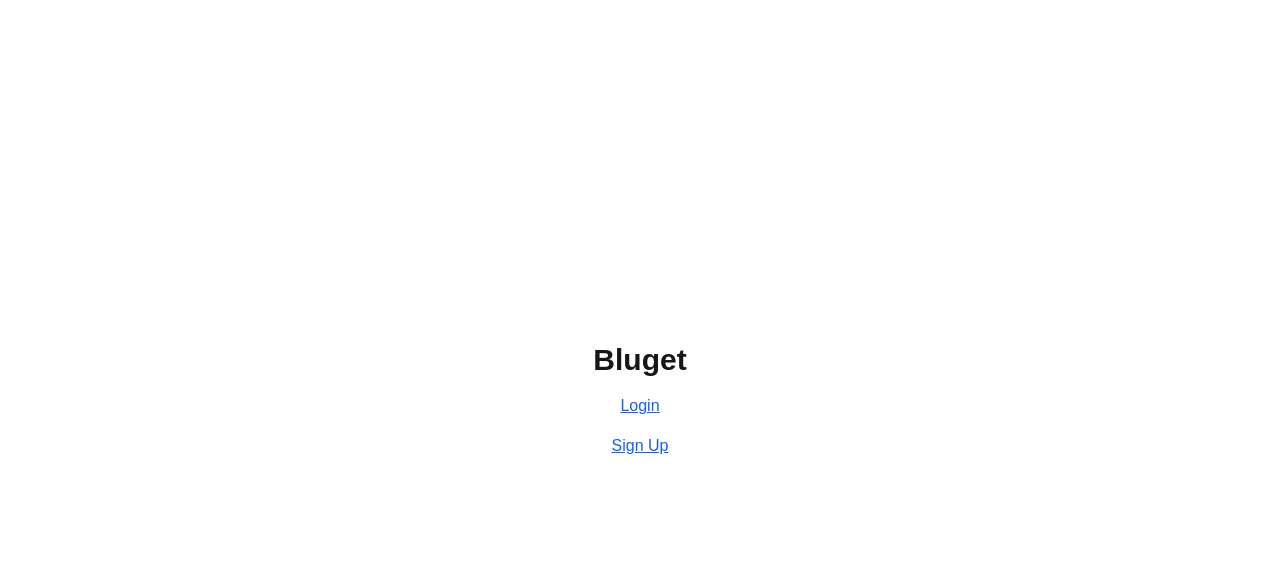
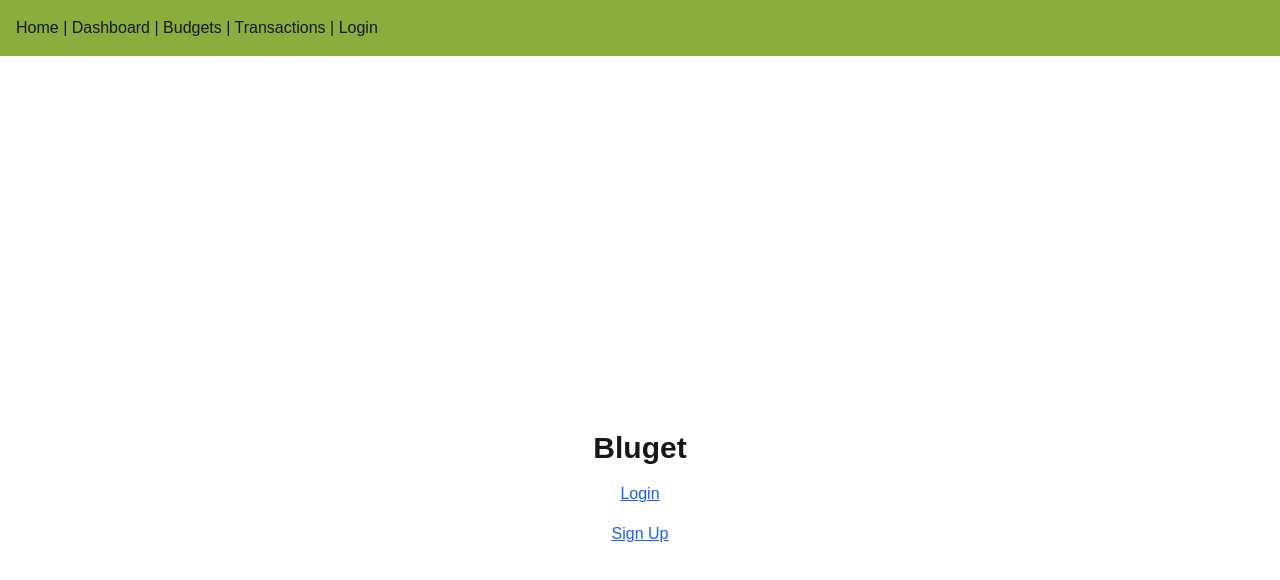
Before and after one commit to DylanDtm4/Bluget, a Next.js app in the folder frontend/: page / in a window 1280 px wide. Shown: the top 580 px of the page. Built offline with nearby package versions, Linux system fonts and the light colour scheme; no server answers.

Commit message:
Frontend work

```diff
--- /dev/null
+++ b/frontend/src/app/(auth)/login/page.tsx
@@ -0,0 +1,24 @@
+import Link from "next/link";
+
+export default function LoginPage() {
+  return (
+    <div style={{ padding: "2rem" }}>
+      <h1>Login Page</h1>
+      <form>
+        <div>
+          <label>Email:</label>
+          <input type="email" placeholder="Enter your email" />
+        </div>
+        <div>
+          <label>Password:</label>
+          <input type="password" placeholder="Enter your password" />
+        </div>
+        <button type="submit">Login</button>
+      </form>
+
+      <p>
+        Don't have an account? <Link href="/signup">Sign up</Link>
+      </p>
+    </div>
+  );
+}
--- /dev/null
+++ b/frontend/src/app/(auth)/signup/page.tsx
@@ -0,0 +1,24 @@
+import Link from "next/link";
+
+export default function SignupPage() {
+  return (
+    <div style={{ padding: "2rem" }}>
+      <h1>Signup Page</h1>
+      <form>
+        <div>
+          <label>Email:</label>
+          <input type="email" placeholder="Enter your email" />
+        </div>
+        <div>
+          <label>Password:</label>
+          <input type="password" placeholder="Enter your password" />
+        </div>
+        <button type="submit">Login</button>
+      </form>
+
+      <p>
+        Already have an account? <Link href="/login">Log in</Link>
+      </p>
+    </div>
+  );
+}
--- a/frontend/src/app/layout.tsx
+++ b/frontend/src/app/layout.tsx
@@ -1,6 +1,7 @@
 import "./styles/globals.css";
 import { AuthProvider } from "@/context/AuthContext";
-
+import Header from "@/components/Header";
+import Head from "next/head";
 export const metadata = {
   title: "Bluget",
   description: "Budgeting app",
@@ -14,7 +15,10 @@ export default function RootLayout({
   return (
     <html lang="en">
       <body>
-        <AuthProvider>{children}</AuthProvider>
+        <AuthProvider>
+          <Header />
+          <main style={{ padding: "2rem" }}>{children}</main>
+        </AuthProvider>
       </body>
     </html>
   );
--- /dev/null
+++ b/frontend/src/components/Header.tsx
@@ -0,0 +1,15 @@
+// components/Header.tsx
+import Link from "next/link";
+
+export default function Header() {
+  return (
+    <header style={{ padding: "1rem", background: "#89ae3eff" }}>
+      <nav>
+        <Link href="/">Home</Link> | <Link href="/dashboard">Dashboard</Link> |{" "}
+        <Link href="/budgets">Budgets</Link> |{" "}
+        <Link href="/transactions">Transactions</Link> |{" "}
+        <Link href="/login">Login</Link>
+      </nav>
+    </header>
+  );
+}
```
